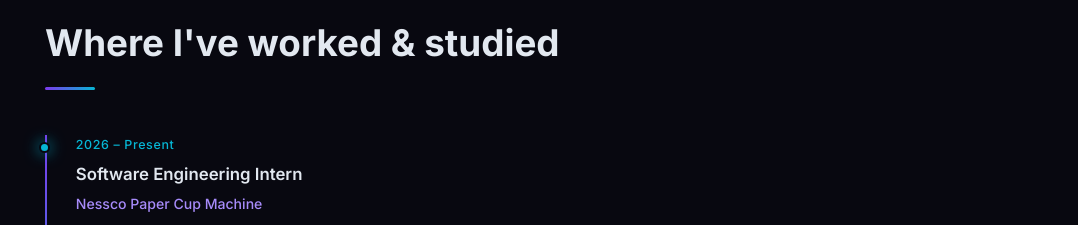
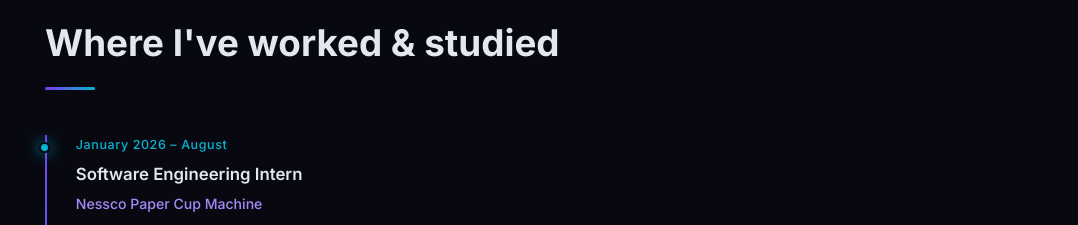
Before and after one commit to bhrigu136/Portfolio, a Next.js app: page / in a window 1280 px wide. Shown: the part 1740-1965 px from the top of the page, without its empty margins (85-1163 px from the left). Built offline with nearby package versions, Linux system fonts and the light colour scheme.

Commit message:
Update internship timeline format in Home component

```diff
--- a/src/app/page.js
+++ b/src/app/page.js
@@ -106,7 +106,7 @@ export default function Home() {
           <div className="timeline">
             <FadeIn className="tl-item">
               <div className="tl-dot current" />
-              <div className="tl-date">2026 – Present</div>
+              <div className="tl-date">January 2026 – August</div>
               <h3>Software Engineering Intern</h3>
               <div className="tl-org">Nessco Paper Cup Machine</div>
               <ul>
```
Also changed, not shown: 1 other file (tests, documents, lock files or other folders).
